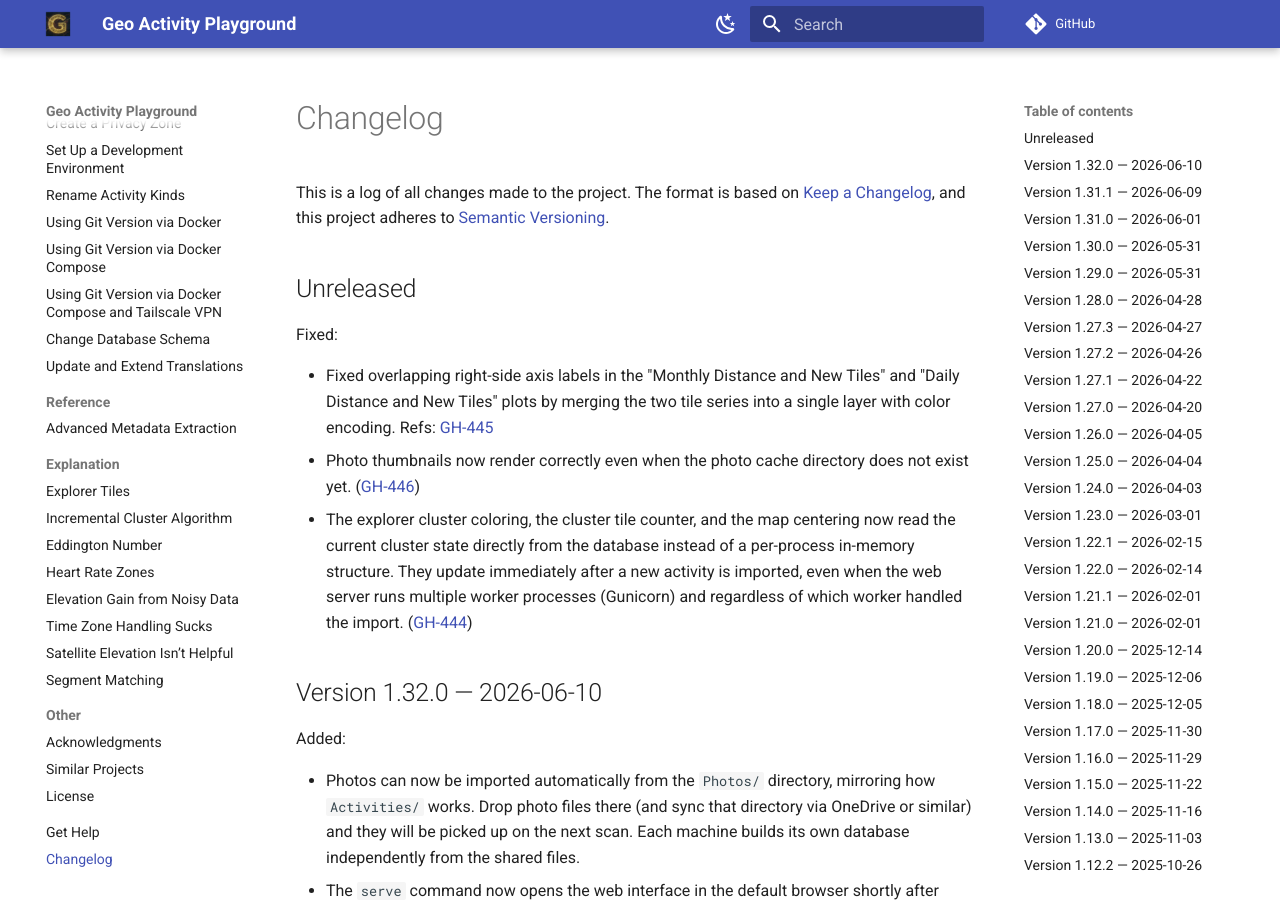
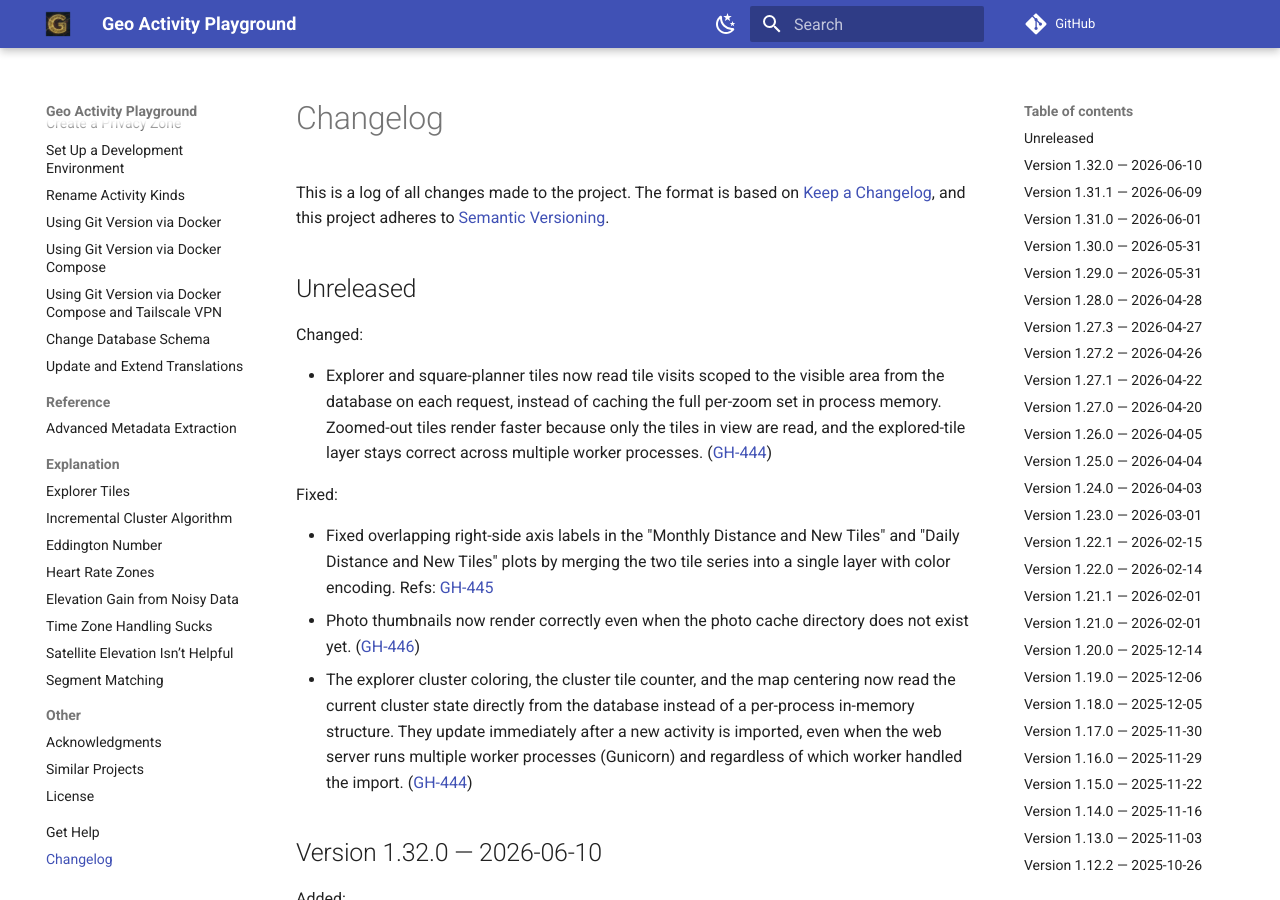
Before and after one commit to martin-ueding/geo-activity-playground, an MkDocs documentation site: the page built from docs/changelog.md, in a window 1280 px wide and 900 px high. Built offline with MkDocs 1.6.1 and Material for MkDocs 9.7.7, drawn with Linux system fonts in a browser that asks for light colours; comment, search, counter and statistics services are not loaded.

Commit message:
docs: changelog entry for viewport tile-visit reads
Refs: GH-444

```diff
--- a/docs/changelog.md
+++ b/docs/changelog.md
@@ -16,6 +16,10 @@ Types of changes
 <!-- next version below this line -->
 
 ## Unreleased
+
+Changed:
+
+- Explorer and square-planner tiles now read tile visits scoped to the visible area from the database on each request, instead of caching the full per-zoom set in process memory. Zoomed-out tiles render faster because only the tiles in view are read, and the explored-tile layer stays correct across multiple worker processes. ([GH-444](https://github.com/martin-ueding/geo-activity-playground/issues/444))
 
 Fixed:
 
```
